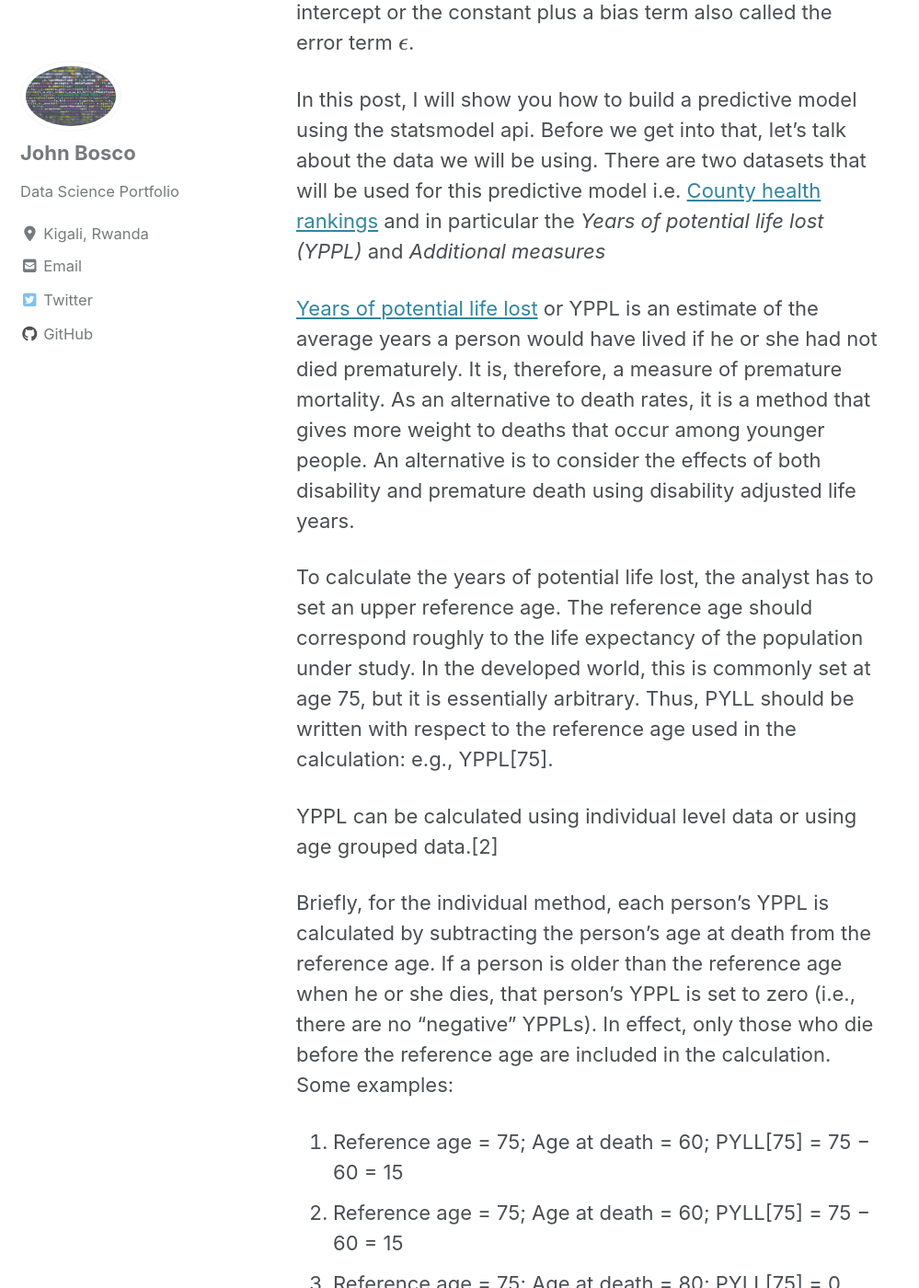
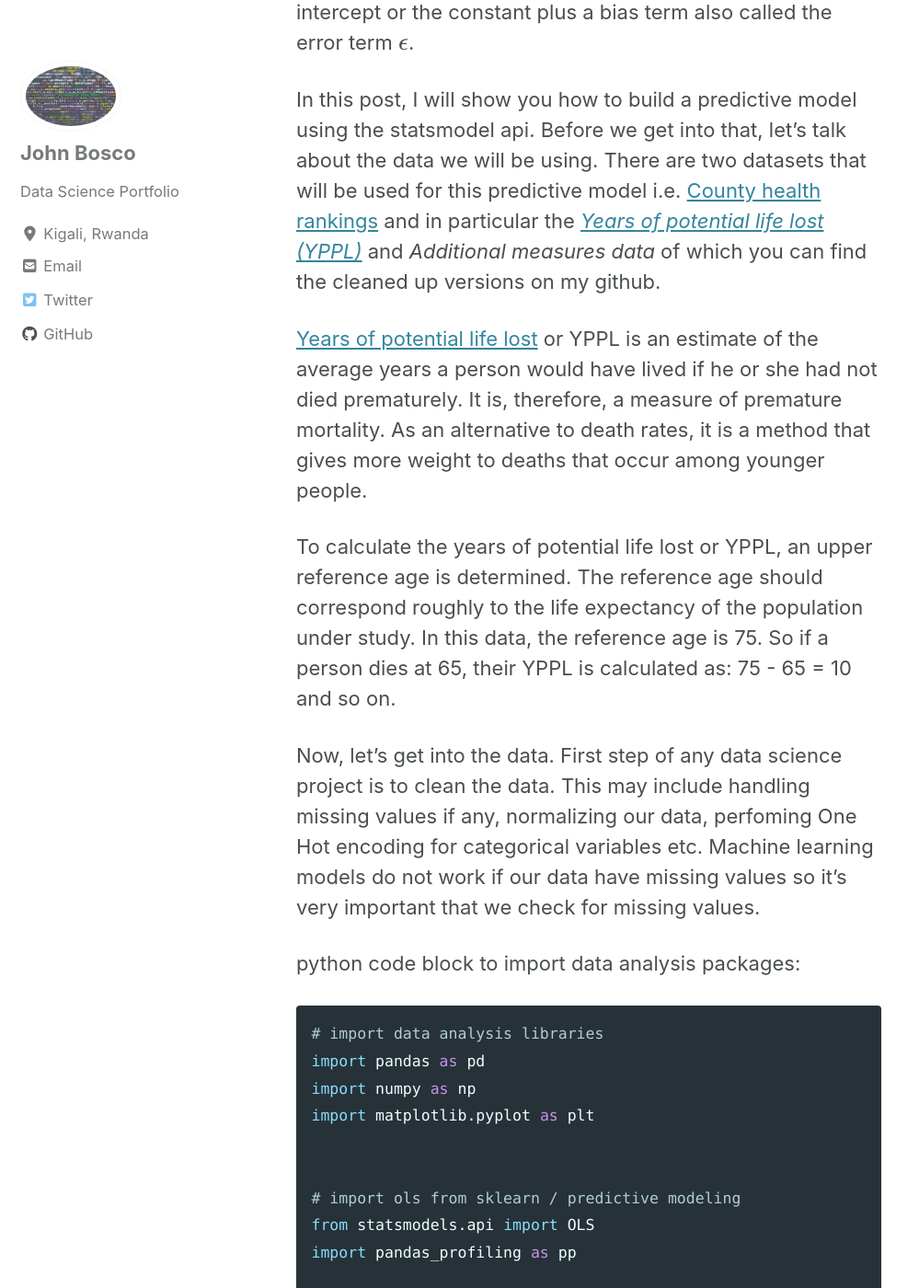
Before and after one commit to boscoj2008/boscoj2008.github.io, a Jekyll site: the page built from _posts/2018-08-22-LinearRegression.md, in a window 1280 px wide and 1400 px high, scrolled down 1310 px. Shown: the whole window at 92% size, without its empty margins (0-999 px from the left). Built offline with Jekyll 4.4.1, drawn with Linux system fonts in a browser that asks for light colours; cached includes are drawn as plain includes; nearby versions of some CDN libraries; formulas are drawn with MathJax 3; some of the changed text lies outside the part shown.

Commit message:
fresh commit

````diff
--- a/_posts/2018-08-22-LinearRegression.md
+++ b/_posts/2018-08-22-LinearRegression.md
@@ -11,17 +11,31 @@ excerpt: "Machine Learning, Linear Regression, Polynomial Regression, Data Scien
 
 Linear regression or the ordinary least sqaures method, is a supervised machine learning technique that is used to predict a continuos valued output. Everytime we fit a multiple linear regression model to our data, we compute a set of weights or coefficients, $\beta_0,\beta_1,\beta_2, \beta_3...\beta_n$ where $\beta_0$ is the intercept or the constant plus a bias term also called the error term $\epsilon$.
 
-In this post, I will show you how to build a predictive model using the statsmodel api. Before we get into that, let's talk about the data we will be using. There are two datasets that will be used for this predictive model i.e. [County health rankings](https://www.countyhealthrankings.org/) and in particular the *Years of potential life lost (YPPL)* and *Additional measures*
+In this post, I will show you how to build a predictive model using the statsmodel api. Before we get into that, let's talk about the data we will be using. There are two datasets that will be used for this predictive model i.e. [County health rankings](https://www.countyhealthrankings.org/) and in particular the *[Years of potential life lost (YPPL)](https://www.countyhealthrankings.org/explore-health-rankings/rankings-data-documentation/national-data-documentation-2010-2017)* and *Additional measures data* of which you can find the cleaned up versions on my github.
 
-[Years of potential life lost](https://en.wikipedia.org/wiki/Years_of_potential_life_lost) or YPPL is an estimate of the average years a person would have lived if he or she had not died prematurely. It is, therefore, a measure of premature mortality. As an alternative to death rates, it is a method that gives more weight to deaths that occur among younger people. An alternative is to consider the effects of both disability and premature death using disability adjusted life years.
+[Years of potential life lost](https://en.wikipedia.org/wiki/Years_of_potential_life_lost) or YPPL is an estimate of the average years a person would have lived if he or she had not died prematurely. It is, therefore, a measure of premature mortality. As an alternative to death rates, it is a method that gives more weight to deaths that occur among younger people.
 
-To calculate the years of potential life lost, the analyst has to set an upper reference age. The reference age should correspond roughly to the life expectancy of the population under study. In the developed world, this is commonly set at age 75, but it is essentially arbitrary. Thus, PYLL should be written with respect to the reference age used in the calculation: e.g., YPPL[75].
+To calculate the years of potential life lost or YPPL, an upper reference age is determined. The reference age should correspond roughly to the life expectancy of the population under study. In this data, the reference age is 75. So if a person dies at 65, their YPPL is calculated as: 75 - 65 = 10 and so on.
 
-YPPL can be calculated using individual level data or using age grouped data.[2]
+Now, let's get into the data. First step of any data science project is to clean the data. This may include handling missing values if any, normalizing our data, perfoming One Hot encoding for categorical variables etc. Machine learning models do not work if our data have missing values so it's very important that we check for missing values.
 
-Briefly, for the individual method, each person's YPPL is calculated by subtracting the person's age at death from the reference age. If a person is older than the reference age when he or she dies, that person's YPPL is set to zero (i.e., there are no "negative" YPPLs). In effect, only those who die before the reference age are included in the calculation. Some examples:
-1. Reference age = 75; Age at death = 60; PYLL[75] = 75 − 60 = 15
-2. Reference age = 75; Age at death = 60; PYLL[75] = 75 − 60 = 15
-3. Reference age = 75; Age at death = 80; PYLL[75] = 0 (age at death greater than reference age)
+python code block to import data analysis packages:
+```python
+# import data analysis libraries
+import pandas as pd
+import numpy as np
+import matplotlib.pyplot as plt
 
-To calculate the YPLL for a particular population in a particular year, the analyst sums the individual PYLLs for all individuals in that population who died in that year. This can be done for all-cause mortality or for cause-specific mortality.
+
+# import ols from sklearn / predictive modeling
+from statsmodels.api import OLS
+import pandas_profiling as pp
+
+# turn off future warnings
+import warnings
+warnings.filterwarnings(action='ignore')
+
+
+# normalising packages
+from sklearn.preprocessing import MinMaxScaler, StandardScaler, RobustScaler, MaxAbsScaler
+```
````
